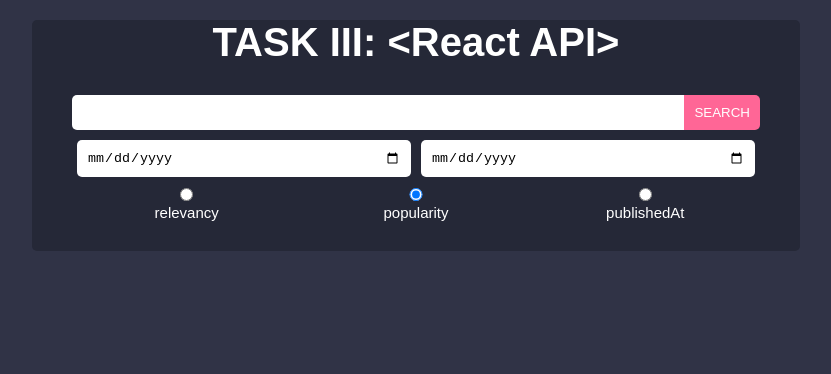
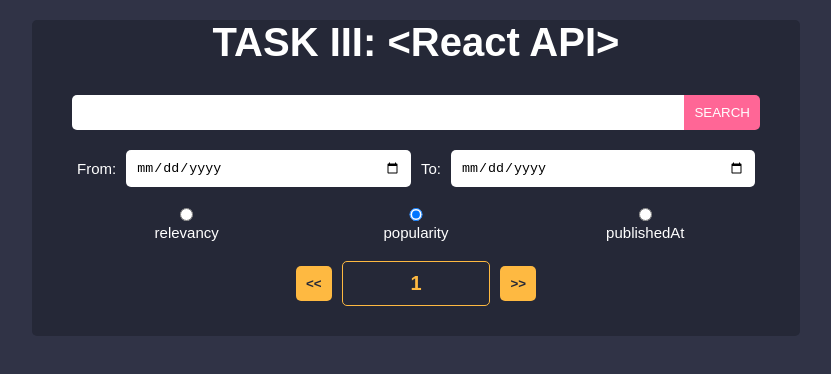
Before and after one commit to elenaniksy/react2021q3, a React app in the folder react-api/: page / in a window 1280 px wide. Shown: the top 374 px of the page, without its empty margins (224-1055 px from the left). Built offline with nearby package versions, Linux system fonts and the light colour scheme.

Commit message:
feat: add function to change pages in request, add pagination

```diff
--- a/react-api/src/compoments/article/ArticlesHolder.module.scss
+++ b/react-api/src/compoments/article/ArticlesHolder.module.scss
@@ -3,3 +3,32 @@
 .article {
   @include flex();
 }
+
+.pagination {
+  @include flex($direction: row);
+  max-width: 250px;
+  margin: 10px 0;
+
+  > * {
+    margin: 0 5px;
+  }
+}
+
+.pagination button {
+  border-radius: 5px;
+  background-color: $yellow;
+  font-weight: 800;
+  color: $dark;
+
+  &:active {
+    background-color: $pink;
+  }
+}
+
+.pagination input {
+  @include font($size: 2rem, $weight: 800);
+  border-radius: 5px;
+  background-color: $dark;
+  color: $yellow;
+  border: 1px solid $yellow;
+}
--- a/react-api/src/compoments/article/ArticlesHolder.module.scss.d.ts
+++ b/react-api/src/compoments/article/ArticlesHolder.module.scss.d.ts
@@ -2,6 +2,7 @@
 // Please do not change this file!
 interface CssExports {
   'article': string;
+  'pagination': string;
 }
 export const cssExports: CssExports;
 export default cssExports;
--- a/react-api/src/compoments/article/ArticlesHolder.tsx
+++ b/react-api/src/compoments/article/ArticlesHolder.tsx
@@ -1,17 +1,67 @@
-import React from 'react';
+import React, { useEffect, useState } from 'react';
 import classes from './ArticlesHolder.module.scss';
 import { IArticle } from '../../interfaces/IArticle';
 import Article from '../article-element/Article';
 
 interface IArticlesHolderProps {
   articles: IArticle[];
+  page: number;
+  onChangePage: (pageFromInput: number) => void;
 }
 
 const ArticlesHolder: React.FC<IArticlesHolderProps> = (props: IArticlesHolderProps) => {
   const incomingArticles: IArticle[] = [...props.articles];
+  const [artPage, setArtPage] = useState<number | string>(1);
+
+  useEffect(() => {
+    setArtPage(props.page);
+  }, [props.page]);
+
+  const handleChange = (event: React.ChangeEvent<HTMLInputElement>): void => {
+    const target: HTMLInputElement = event.target as HTMLInputElement;
+    const value: string = target.value;
+    const regex = /\d+/;
+    const matchedValue = value.match(regex);
+    if (matchedValue) {
+      const newValue = +matchedValue[0];
+      props.onChangePage(newValue);
+      setArtPage(newValue);
+    } else {
+      setArtPage('');
+    }
+  };
+
+  const handlePageChange = (event: React.MouseEvent<HTMLButtonElement>): void => {
+    const target: HTMLButtonElement = event.target as HTMLButtonElement;
+    const id: string = target.id;
+
+    if (id === 'prev' && artPage > 1) {
+      const preValue: number = +artPage - 1;
+      props.onChangePage(preValue);
+      setArtPage(preValue);
+    }
+
+    if (id === 'next') {
+      const nextValue = +artPage + 1;
+      props.onChangePage(nextValue);
+      setArtPage(nextValue);
+    }
+  };
 
   return (
     <div className={classes.article}>
+      <div className={classes.pagination}>
+        <button id='prev' onClick={handlePageChange}>
+          &lt;&lt;
+        </button>
+        <label htmlFor='page-number'>
+          <input id='page-number' type={'text'} value={artPage} onChange={handleChange} />
+        </label>
+        <button id='next' onClick={handlePageChange}>
+          &gt;&gt;
+        </button>
+      </div>
+
       {incomingArticles.map((article: IArticle, index: number): JSX.Element => {
         return (
           <Article
--- a/react-api/src/compoments/form/Form.module.scss
+++ b/react-api/src/compoments/form/Form.module.scss
@@ -58,7 +58,11 @@
 }
 
 .date {
+  @include flex($direction: row);
+  margin: 20px 5px;
+}
+
+.date input {
   border-radius: 5px;
-  margin: 10px 5px;
-  max-width: 400px;
+  margin: 0 0 0 10px;
 }
--- a/react-api/src/compoments/form/Form.tsx
+++ b/react-api/src/compoments/form/Form.tsx
@@ -16,6 +16,7 @@ const Form: React.FC = (): JSX.Element => {
   const [sortBy, setSortBy] = useState<SortType>(SortType.popularity);
   const [dateFrom, setDateFrom] = useState<string>('');
   const [dateTo, setDateTo] = useState<string>('');
+  const [page, setPage] = useState<number>(1);
 
   const handleChange = (event: React.ChangeEvent<HTMLInputElement>): void => {
     const target: HTMLInputElement = event.target as HTMLInputElement;
@@ -38,16 +39,13 @@ const Form: React.FC = (): JSX.Element => {
     try {
       setIsLoading(true);
       const response: AxiosResponse<IData_GET200> = await axiosInst.get(
-        `v2/everything?q=${searchValue}&apiKey=${API_KEY}&from=${dateFrom}&to=${dateTo}&sortBy=${sortBy}`,
+        `v2/everything?q=${searchValue}&apiKey=${API_KEY}&from=${dateFrom}&to=${dateTo}&sortBy=${sortBy}&pageSize=5&page=${page}`,
       );
       setArt(response.data.articles);
     } catch (e) {
       throw new Error(`API request error: ${e}`);
     } finally {
       setIsLoading(false);
-      setSearchValue('');
-      setDateFrom('');
-      setDateTo('');
     }
   };
 
@@ -64,8 +62,14 @@ const Form: React.FC = (): JSX.Element => {
         </div>
 
         <div className={classes.line}>
-          <input className={classes.date} id={'dateFrom'} type='date' value={dateFrom} onChange={handleChange} />
-          <input className={classes.date} id={'dateTo'} type='date' value={dateTo} onChange={handleChange} />
+          <label className={classes.date} htmlFor='dateFrom'>
+            From:
+            <input id={'dateFrom'} type='date' value={dateFrom} onChange={handleChange} />
+          </label>
+          <label className={classes.date} htmlFor='dateTo'>
+            To:
+            <input id={'dateTo'} type='date' value={dateTo} onChange={handleChange} />
+          </label>
         </div>
 
         <div className={classes.line}>
@@ -79,7 +83,7 @@ const Form: React.FC = (): JSX.Element => {
           })}
         </div>
       </form>
-      <ArticlesHolder articles={arts} />
+      <ArticlesHolder articles={arts} page={page} onChangePage={(pageFromInput: number) => setPage(pageFromInput)} />
     </div>
   );
 };
```
